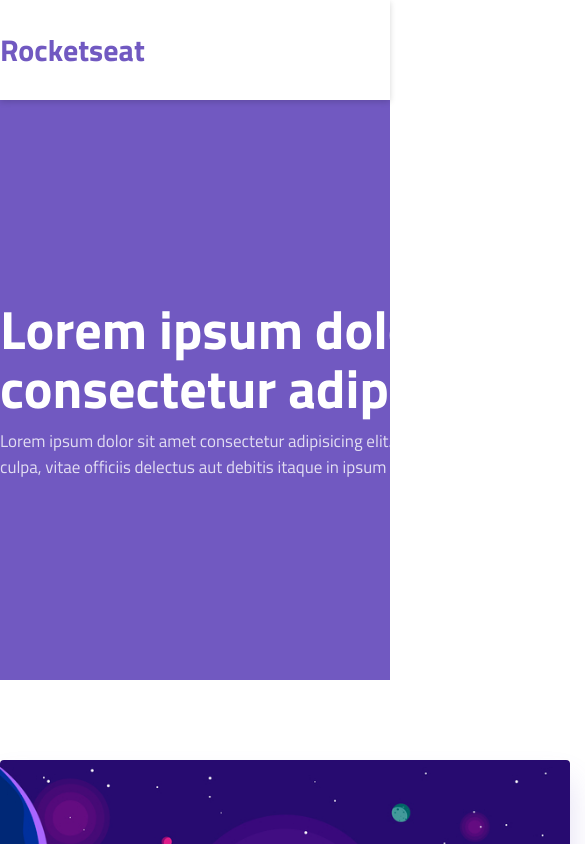
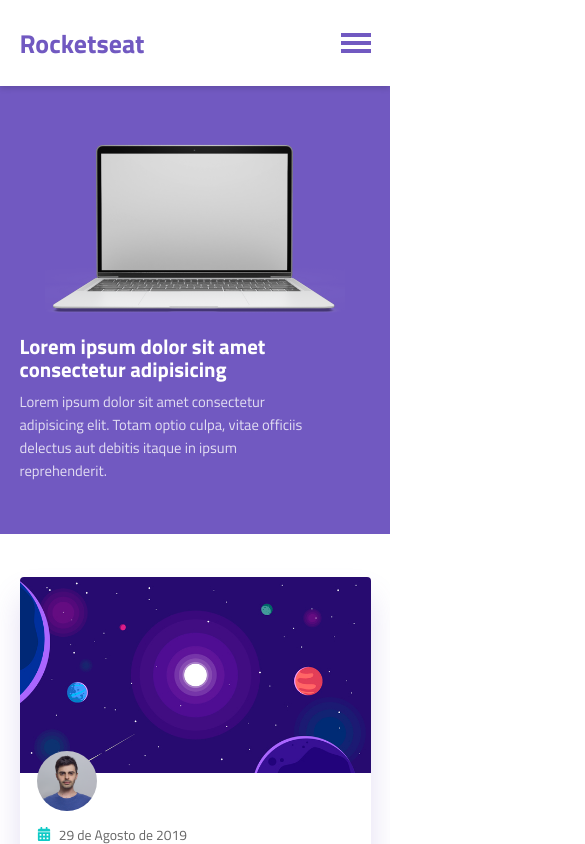
Before and after one commit to luizbatanero/workshop-responsive, a React (Create React App) app: page / in a window 390 px wide. Shown: the top 844 px of the page, 585 px wide, since content can reach past the window. Built offline with nearby package versions, Linux system fonts and the light colour scheme; the HTML template or start-up script is replaced by a standard one.

Commit message:
Solução do workshop

```diff
--- /dev/null
+++ b/exemplo-em-rem.html
@@ -0,0 +1,40 @@
+<!DOCTYPE html>
+<html lang="en">
+<head>
+  <meta charset="UTF-8">
+  <meta name="viewport" content="width=device-width, initial-scale=1.0">
+  <meta http-equiv="X-UA-Compatible" content="ie=edge">
+  <title>Exemplo em/rem</title>
+  <style>
+  html {
+    font-size: 62.5%;
+  }
+
+  @media (max-width: 700px) {
+    html {
+      font-size: 50%;
+    }
+  }
+
+  div {
+    font-size: 20px;
+  }
+
+  p {
+    font-size: 5rem;
+  }
+
+  span {
+    font-size: 7rem;
+  }
+  </style>
+</head>
+<body>
+  <div>
+    <p>
+      Rocketseat
+      <span>Experience</span>
+    </p>
+  </div>
+</body>
+</html>
--- a/src/components/Center/index.js
+++ b/src/components/Center/index.js
@@ -1,6 +1,12 @@
-import styled from 'styled-components';
+import styled, { css } from 'styled-components';
+import { below } from 'styles/media';
+
 
 export default styled.div`
   width: 1200px;
   margin: 0 auto;
+
+  ${below('lg', css`
+    width: 90%;
+  `)}
 `;
--- a/src/components/Header/index.js
+++ b/src/components/Header/index.js
@@ -1,19 +1,28 @@
-import React from 'react';
+import React, { useState } from 'react';
 
-import { Container, Wrapper, Title, Nav, Link } from './styles';
+import { Container, Wrapper, Title, Nav, NavToggle, Link } from './styles';
 
 function Header() {
+  const [open, setOpen] = useState(false);
+
+  function handleToggle() {
+    setOpen(!open);
+  }
+
   return (
     <Container>
       <Wrapper>
         <Title>Rocketseat</Title>
-        <Nav>
+        <Nav open={open}>
           <Link active>Home</Link>
           <Link>Sobre</Link>
           <Link>Tecnologias</Link>
           <Link>Blog</Link>
           <Link type="button">Contato</Link>
         </Nav>
+        <NavToggle open={open} onClick={handleToggle}>
+          <span></span>
+        </NavToggle>
       </Wrapper>
     </Container>
   );
--- a/src/components/Header/styles.js
+++ b/src/components/Header/styles.js
@@ -27,6 +27,22 @@ export const Title = styled.h1`
 export const Nav = styled.nav`
   display: flex;
   align-items: center;
+
+  ${below('md', css`
+    display: none;
+  `)}
+
+  ${({ open }) => open && below('md', css`
+    display: flex;
+    position: fixed;
+    width: 100%;
+    height: 100%;
+    top: 0;
+    left: 0;
+    background: rgba(255, 255, 255, 0.9);
+    flex-direction: column;
+    justify-content: center;
+  `)}
 `;
 
 export const Link = styled.a.attrs({
@@ -72,4 +88,55 @@ export const Link = styled.a.attrs({
       color: ${theme.accent};
     }
   `}
+
+  ${below('md', css`
+    font-size: 2.4rem;
+
+    & + a {
+      margin-left: 0;
+      margin-top: 2rem;
+    }
+  `)}
 `;
+
+export const NavToggle = styled.button`
+  width: 30px;
+  height: 20px;
+  background: none;
+  border: 0;
+  position: relative;
+  outline: 0;
+
+  span {
+    display: block;
+    width: 100%;
+    height: 4px;
+    background: ${({ theme }) => theme.primary};
+
+    &::before, &::after {
+      content: '';
+      position: absolute;
+      left: 0;
+      width: 100%;
+      height: 4px;
+      background: inherit;
+    }
+
+    &::before {
+      top: 0;
+    }
+
+    &::after {
+      bottom: 0;
+    }
+  }
+
+  ${above('md', css`
+    display: none;
+  `)}
+
+  ${({ open }) => open && below('md', css`
+    position: fixed;
+    right: 5%;
+  `)}
+`;
--- a/src/pages/Home/Banner/styles.js
+++ b/src/pages/Home/Banner/styles.js
@@ -12,6 +12,15 @@ export const Wrapper = styled(Center)`
   justify-content: center;
   align-items: center;
   padding: 14rem 0;
+
+  ${below('lg', css `
+    padding: 8rem 0;
+  `)}
+
+  ${below(710, css`
+    flex-direction: column;
+    padding: 6rem 0;
+  `)}
 `;
 
 export const BannerText = styled.div`
@@ -20,7 +29,7 @@ export const BannerText = styled.div`
 
   h1 {
     font-weight: 700;
-    font-size: 5.4rem;
+    font-size: calc(1.5rem + 2vw);
     line-height: 1.1;
   }
 
@@ -30,9 +39,34 @@ export const BannerText = styled.div`
     margin-top: 1rem;
     opacity: .8;
   }
+
+  ${below('lg', css`
+    h1 {
+      /* font-size: 4rem; */
+    }
+  `)}
+
+  ${below(790, css`
+    h1 {
+      /* font-size: 3.6rem; */
+    }
+  `)}
 `;
 
 export const BannerImage = styled.img`
   height: 300px;
   flex-shrink: 0;
+
+  ${below('lg', css`
+    height: 200px;
+  `)}
+
+  ${below('md', css`
+    height: 180px;
+  `)}
+
+  ${below(710, css`
+    order: -1;
+    margin-bottom: 2rem;
+  `)}
 `;
--- a/src/pages/Home/BlogPosts/Post/styles.js
+++ b/src/pages/Home/BlogPosts/Post/styles.js
@@ -23,6 +23,18 @@ export const Container = styled.a`
     width: 14px;
     height: 14px;
   }
+
+  ${below('lg', css`
+    width: calc(50% - 2rem);
+  `)}
+
+  ${below(750, css`
+    width: 100%;
+
+    & + a {
+      margin-top: 4rem;
+    }
+  `)}
 `;
 
 export const PostContent = styled.div`
@@ -37,6 +49,16 @@ export const PostContent = styled.div`
     margin-top: -40px;
     margin-right: 2.5rem;
   }
+
+  ${below(750, css`
+    flex-direction: column;
+
+    img {
+      width: 60px;
+      height: 60px;
+      margin-bottom: 1.5rem;
+    }
+  `)}
 `;
 
 export const PostText = styled.div`
--- a/src/pages/Home/BlogPosts/styles.js
+++ b/src/pages/Home/BlogPosts/styles.js
@@ -7,4 +7,12 @@ export const Container = styled(Center)`
   display: flex;
   justify-content: space-between;
   padding: 8rem 0 10rem;
+
+  ${below('lg', css`
+    padding: 5rem 0 7rem;
+  `)}
+
+  ${below(600, css`
+    flex-direction: column;
+  `)}
 `;
--- a/src/pages/Home/Contact/styles.js
+++ b/src/pages/Home/Contact/styles.js
@@ -5,6 +5,10 @@ import Center from 'components/Center';
 
 export const Container = styled.div`
   padding: 10rem 0;
+
+  ${below('lg', css`
+    padding: 6rem 0;
+  `)}
 `;
 
 export const Wrapper = styled(Center)``;
@@ -36,6 +40,25 @@ export const ContactInfo = styled.div`
       color: #666;
     }
   }
+
+  ${below(890, css`
+    > div {
+      width: 100%;
+
+      & + div {
+        margin-top: 4rem;
+      }
+
+      p {
+        font-size: 1.8rem;
+      }
+    }
+  `)}
+
+  ${below(750, css`
+    flex-direction: column;
+    align-items: center;
+  `)}
 `;
 
 export const ContactForm = styled.form`
@@ -85,6 +108,11 @@ export const ContactForm = styled.form`
       color: ${({ theme }) => theme.primary};
     }
   }
+
+  ${below('md', css`
+    width: 100%;
+    max-width: 70rem;
+  `)}
 `;
 
 export const FormRow = styled.div`
@@ -97,4 +125,13 @@ export const FormRow = styled.div`
   & + & {
     margin-top: 1rem;
   }
+
+  ${below(400, css`
+    flex-direction: column;
+
+    * + * {
+      margin-left: 0;
+      margin-top: 1rem;
+    }
+  `)}
 `;
--- a/src/pages/Home/Repositories/styles.js
+++ b/src/pages/Home/Repositories/styles.js
@@ -1,5 +1,5 @@
 import styled, { css } from 'styled-components';
-import { below } from 'styles/media';
+import { below, above } from 'styles/media';
 
 import Center from 'components/Center';
 
@@ -10,11 +10,13 @@ export const Container = styled.div`
 `;
 
 export const Wrapper = styled(Center)`
-  display: flex;
-  flex-wrap: wrap;
+  display: grid;
+  grid-gap: 2rem;
+  grid-template-columns: repeat(auto-fill, minmax(220px, 1fr));
 
-  > a {
-    width: 280px;
-    margin: 0 1rem 2rem;
-  }
+  ${above(700, css`
+    > a:first-child {
+      grid-column: span 2;
+    }
+  `)}
 `;
--- a/src/styles/global.js
+++ b/src/styles/global.js
@@ -1,4 +1,5 @@
-import { createGlobalStyle } from 'styled-components';
+import { createGlobalStyle, css } from 'styled-components';
+import { below } from 'styles/media';
 
 export default createGlobalStyle`
   @import url('https://fonts.googleapis.com/css?family=Titillium+Web:400,700&display=swap');
@@ -23,6 +24,14 @@ export default createGlobalStyle`
 
   html {
     font-size: 62.5%;
+
+    ${below('lg', css`
+      font-size: 58%;
+    `)}
+
+    ${below('md', css`
+      font-size: 54%;
+    `)}
   }
 
   body, input, textarea {
```
